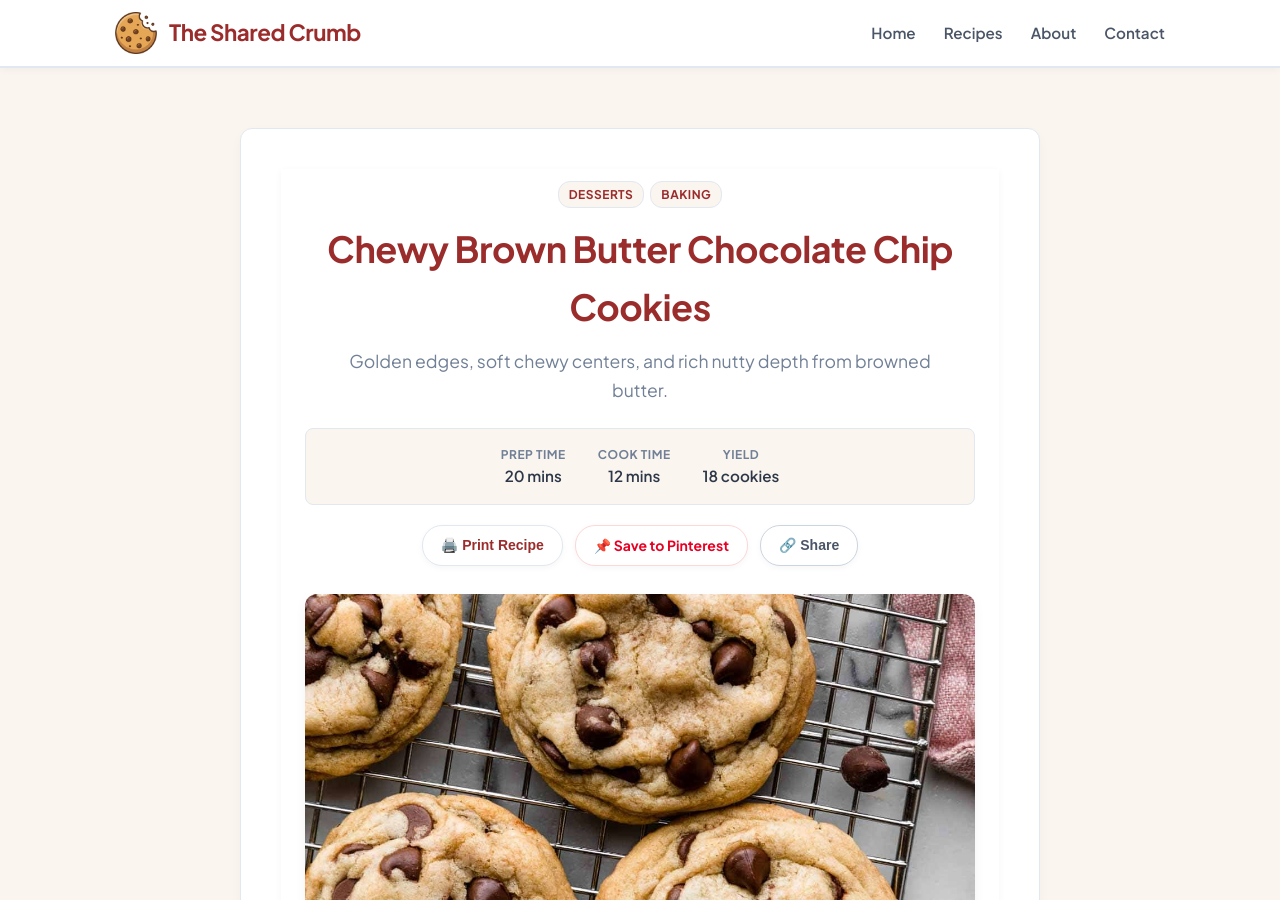
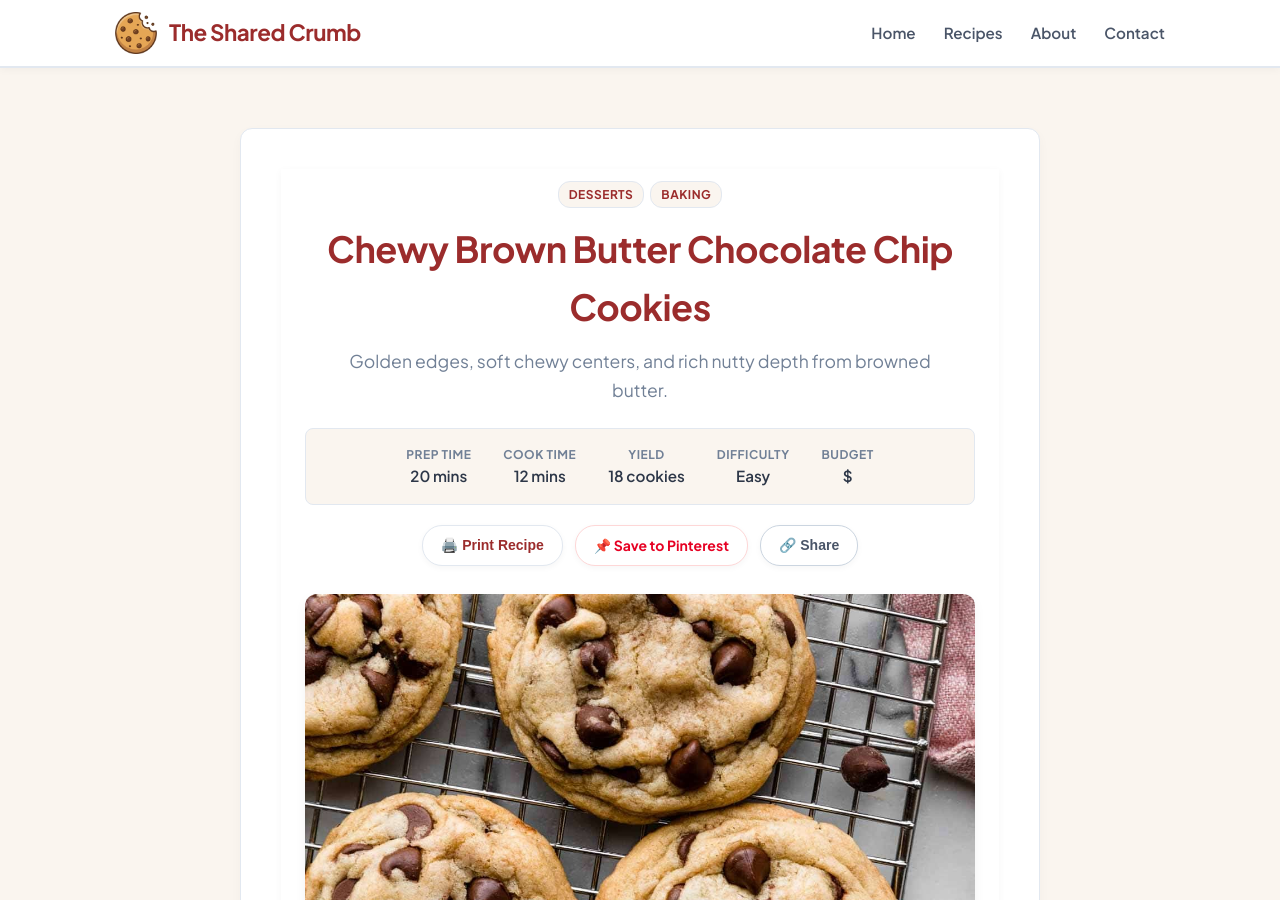
Before and after one commit to TheSharedCrumb/TheSharedCrumb, a Jekyll site: the page built from _recipes/test-chocolate-chip-cookies.md, in a window 1280 px wide and 900 px high. Built offline with Jekyll 4.4.1, drawn with Linux system fonts in a browser that asks for light colours.

Commit message:
Add difficulty and cost to cookie recipe

```diff
--- a/_recipes/test-chocolate-chip-cookies.md
+++ b/_recipes/test-chocolate-chip-cookies.md
@@ -6,6 +6,8 @@ category: [Desserts, Baking]
 prep_time: "20 mins"
 cook_time: "12 mins"
 yield: "18 cookies"
+difficulty: "Easy"
+cost: "$"
 image: "/assets/images/Cookies_TEST.jpg"
 ---
 
```
